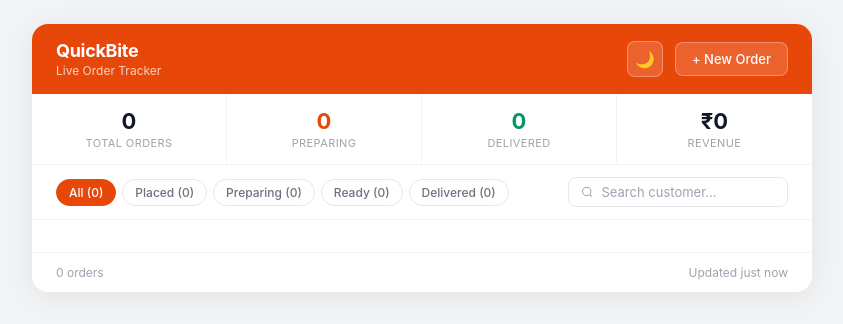
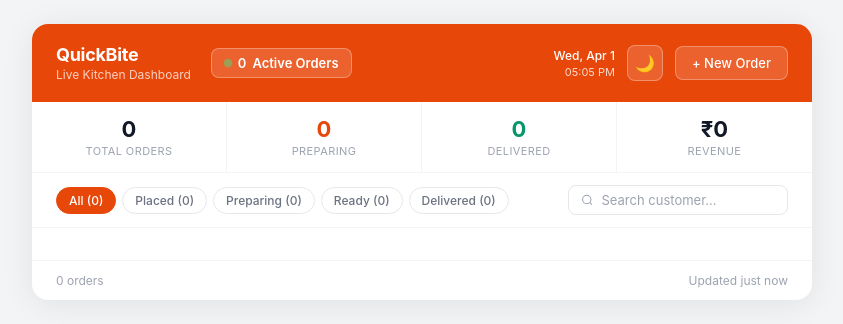
Before and after one commit to rsgadgetshop/quickbite-order-tracker, a website: page public/index.html in a window 1280 px wide. Shown: the whole page, without its empty margins (218-1061 px from the left). Drawn offline with Linux system fonts and the light colour scheme; no server answers.

Commit message:
fix: AI agent implements SCRUM-7 — Make the app header better

```diff
--- a/public/index.html
+++ b/public/index.html
@@ -37,10 +37,17 @@ body{background:var(--bg-primary);min-height:100vh;padding:24px 16px}
 .app{max-width:780px;margin:0 auto;background:var(--bg-secondary);border-radius:16px;overflow:hidden;box-shadow:0 4px 32px rgba(0,0,0,0.08)}
 
 /* Top Bar */
-.topbar{background:#E8470A;padding:16px 24px;display:flex;align-items:center;justify-content:space-between}
-.topbar-left h1{color:#fff;font-size:18px;font-weight:700;letter-spacing:-0.3px}
-.topbar-left p{color:rgba(255,255,255,0.75);font-size:12px;margin-top:2px}
+.topbar{background:#E8470A;padding:20px 24px;display:flex;align-items:center;justify-content:space-between}
+.topbar-left{display:flex;align-items:center;gap:20px}
+.topbar-brand h1{color:#fff;font-size:18px;font-weight:700;letter-spacing:-0.3px;margin:0}
+.topbar-brand p{color:rgba(255,255,255,0.75);font-size:12px;margin:2px 0 0 0}
+.live-counter{background:rgba(255,255,255,0.15);border:1px solid rgba(255,255,255,0.3);color:#fff;padding:6px 12px;border-radius:8px;font-size:13px;font-weight:600;display:flex;align-items:center;gap:6px}
+.live-counter .pulse{display:inline-block;width:8px;height:8px;background:#4ADE80;border-radius:50%;animation:pulse 2s infinite}
+@keyframes pulse{0%{opacity:1;transform:scale(1)}50%{opacity:0.5;transform:scale(1.05)}100%{opacity:1;transform:scale(1)}}
 .topbar-right{display:flex;align-items:center;gap:12px}
+.datetime-display{color:#fff;text-align:right;font-size:12px}
+.current-date{font-weight:500;margin-bottom:2px}
+.current-time{color:rgba(255,255,255,0.8);font-size:11px}
 .btn-new{background:rgba(255,255,255,0.15);border:1px solid rgba(255,255,255,0.3);color:#fff;padding:8px 16px;border-radius:8px;font-size:13px;font-weight:500;cursor:pointer;transition:background 0.2s}
 .btn-new:hover{background:rgba(255,255,255,0.25)}
 .dark-toggle{background:rgba(255,255,255,0.15);border:1px solid rgba(255,255,255,0.3);color:#fff;padding:8px;border-radius:8px;cursor:pointer;transition:background 0.2s;display:flex;align-items:center;justify-content:center;width:36px;height:36px;font-size:16px}
@@ -135,10 +142,20 @@ body{background:var(--bg-primary);min-height:100vh;padding:24px 16px}
   <!-- Top Bar -->
   <div class="topbar">
     <div class="topbar-left">
-      <h1>QuickBite</h1>
-      <p>Live Order Tracker</p>
+      <div class="topbar-brand">
+        <h1>QuickBite</h1>
+        <p>Live Kitchen Dashboard</p>
+      </div>
+      <div class="live-counter">
+        <span class="pulse"></span>
+        <span id="active-orders-count">0</span> Active Orders
+      </div>
     </div>
     <div class="topbar-right">
+      <div class="datetime-display">
+        <div class="current-date" id="current-date"></div>
+        <div class="current-time" id="current-time"></div>
+      </div>
       <button class="dark-toggle" onclick="toggleDarkMode()" id="dark-toggle">🌙</button>
       <button class="btn-new" onclick="openModal()">+ New Order</button>
     </div>
@@ -258,12 +275,29 @@ function initializeDarkMode() {
   }
 }
 
+// Update date and time display
+function updateDateTime() {
+  const now = new Date();
+  const dateOptions = { weekday: 'short', month: 'short', day: 'numeric' };
+  const timeOptions = { hour: '2-digit', minute: '2-digit', hour12: true };
+
+  document.getElementById('current-date').textContent = now.toLocaleDateString('en-US', dateOptions);
+  document.getElementById('current-time').textContent = now.toLocaleTimeString('en-US', timeOptions);
+}
+
+// Update active orders counter
+function updateActiveOrdersCounter() {
+  const activeCount = orders.filter(o => o.status !== 'delivered' && o.status !== 'cancelled').length;
+  document.getElementById('active-orders-count').textContent = activeCount;
+}
+
 async function loadOrders() {
   const res = await fetch('/orders');
   orders = await res.json();
   renderOrders();
   updateStats();
   updateFilterCounts();
+  updateActiveOrdersCounter();
 }
 
 async function placeOrder() {
@@ -283,6 +317,7 @@ async function placeOrder() {
   renderOrders();
   updateStats();
   updateFilterCounts();
+  updateActiveOrdersCounter();
 }
 
 async function advanceStatus(id) {
@@ -301,6 +336,7 @@ async function advanceStatus(id) {
   renderOrders();
   updateStats();
   updateFilterCounts();
+  updateActiveOrdersCounter();
 }
 
 function setFilter(filter, el) {
@@ -396,8 +432,13 @@ document.getElementById('modal').addEventListener('click', function(e) {
   if (e.target === this) closeModal();
 });
 
-// Initialize dark mode on page load
+// Initialize dark mode and datetime on page load
 initializeDarkMode();
+updateDateTime();
+
+// Update time every minute
+setInterval(updateDateTime, 60000);
+
 loadOrders();
 </script>
 </body>
```
